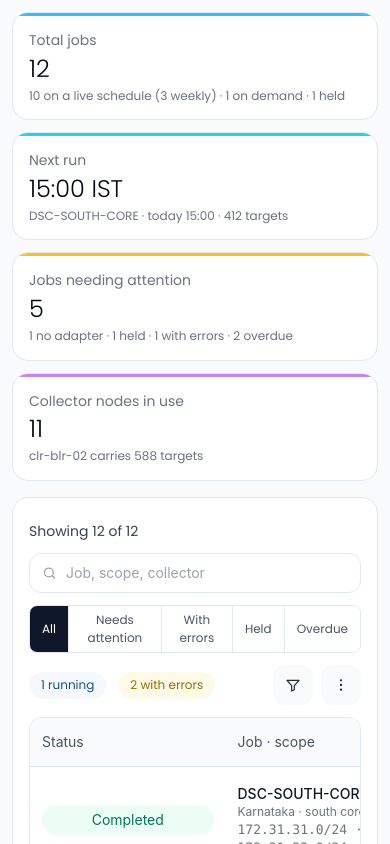
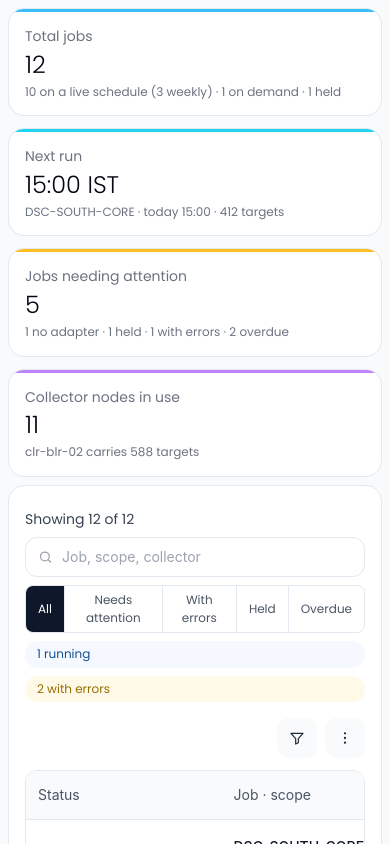
Before and after one commit to jayesh-vision/Discovery-and-Inventory, a React (Vite) app: page /discovery/jobs in a window 390 px wide. Shown: the top 844 px of the page. Built offline with nearby package versions, Linux system fonts and the light colour scheme.

Commit message:
responsiveness

```diff
--- a/src/styles/grid.css
+++ b/src/styles/grid.css
@@ -239,3 +239,12 @@
 }
 .copy-toast.is-in { opacity: 1; }
 .tbl-more-of { color: var(--vw-color-slate-400); font-weight: 400; }
+
+/* ── Mobile grid responsiveness ────────────────────────── */
+@media (max-width: 640px) {
+  .grid-bar { flex-direction: column; align-items: stretch; gap: var(--vw-space-xs); }
+  .grid-search { width: 100%; max-width: 100%; }
+  .grid-tools { width: 100%; justify-content: flex-end; }
+  .grid-count { width: 100%; text-align: left; }
+  .tbl-wrap { width: 100%; max-width: 100%; overflow-x: auto; -webkit-overflow-scrolling: touch; }
+}
--- a/src/styles/shell.css
+++ b/src/styles/shell.css
@@ -51,7 +51,7 @@ button { font: inherit; }
 .rail-spacer { flex: 1; }
 
 /* Page */
-.page { padding: var(--vw-space-xl); display: flex; flex-direction: column; gap: var(--vw-space-lg); max-width: 1680px; }
+.page { padding: var(--vw-space-xl); display: flex; flex-direction: column; gap: var(--vw-space-lg); width: 100%; max-width: 100%; box-sizing: border-box; }
 .page-head { display: flex; align-items: flex-start; justify-content: space-between; gap: var(--vw-space-lg); flex-wrap: wrap; }
 .stack   { display: flex; flex-direction: column; gap: var(--vw-space-lg); }
 .stack-s { display: flex; flex-direction: column; gap: var(--vw-space-sm); }
@@ -1109,3 +1109,20 @@ a.side-item.active:not(.is-active) { background: transparent; }
 
 .floors { display: grid; grid-template-columns: repeat(2, 1fr); gap: var(--vw-space-md); margin-top: var(--vw-space-sm); }
 .floor { display: flex; flex-direction: column; gap: 6px; padding: var(--vw-space-md); border: 1px solid var(--vw-color-slate-200); border-radius: var(--vw-radius-md); }
+
+/* ── Mobile responsiveness enhancements ─────────────────── */
+@media (max-width: 768px) {
+  .page { padding: var(--vw-space-md); gap: var(--vw-space-md); }
+  .page-head { flex-direction: column; align-items: stretch; gap: var(--vw-space-sm); }
+  .page-bar { flex-wrap: wrap; justify-content: flex-start; }
+  .floors { grid-template-columns: 1fr; }
+  .cv-frame { min-height: 420px; height: 60vh; }
+  .kpi2-row, .kpi3 { min-height: 0; }
+  .stat-strip { grid-template-columns: repeat(2, minmax(0, 1fr)); }
+}
+
+@media (max-width: 480px) {
+  .page { padding: var(--vw-space-xs) var(--vw-space-sm); gap: var(--vw-space-sm); }
+  .stat-strip { grid-template-columns: 1fr; }
+  .section-tabs, .tabbar { max-width: 100%; overflow-x: auto; -webkit-overflow-scrolling: touch; }
+}
```
